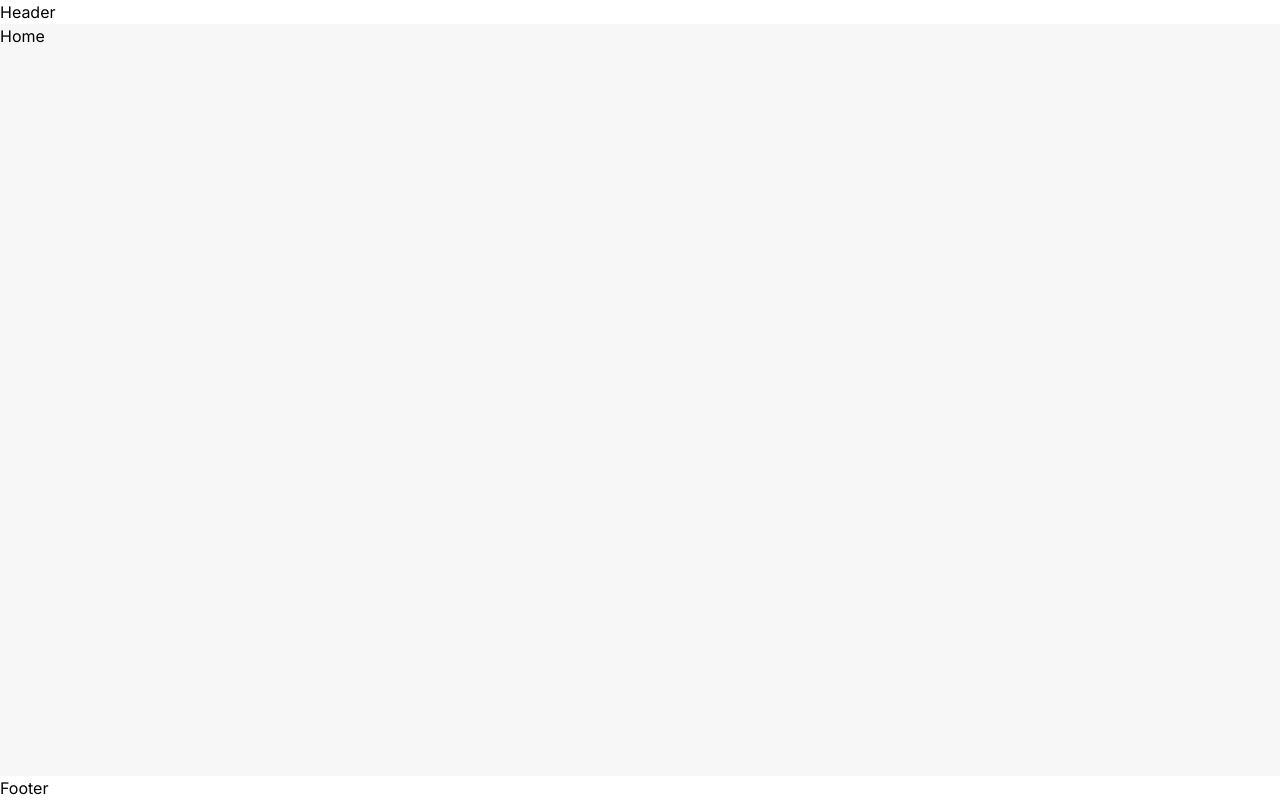
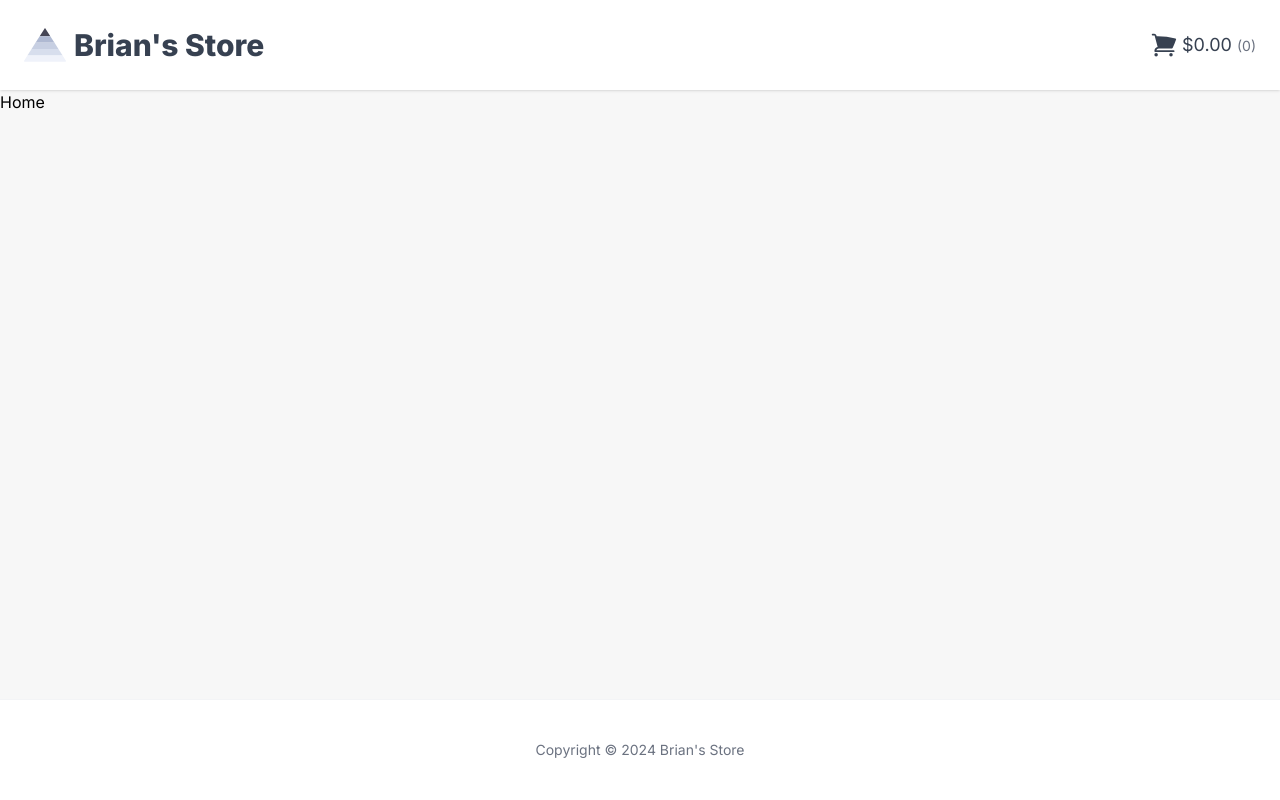
Before and after one commit to briankidd9design/e-commerce-site, a Next.js app: page / in a window 1280 px wide. Built offline with nearby package versions, Linux system fonts and the light colour scheme.

Commit message:
adds header, footer, metadata

```diff
--- a/package.json
+++ b/package.json
@@ -9,6 +9,7 @@
     "lint": "next lint"
   },
   "dependencies": {
+    "@heroicons/react": "^2.0.17",
     "next": "15.1.0",
     "nodemon": "^3.1.7",
     "react": "^19.0.0",
--- /dev/null
+++ b/src/components/Footer.js
@@ -0,0 +1,10 @@
+export default function Footer() {
+  const currentYear = new Date().getFullYear();
+  return (
+    <footer className="border-t border-gray-100 py-10 text-center">
+      <p className="text-sm text-gray-500">
+        Copyright &copy; {currentYear} Brian's Store
+      </p>
+    </footer>
+  );
+}
--- /dev/null
+++ b/src/components/Header.js
@@ -0,0 +1,24 @@
+import Logo from "./Logo";
+import Link from "next/link";
+import { ShoppingCartIcon } from "@heroicons/react/24/solid";
+
+export default function Header() {
+  return (
+    <header className="sticky top-0 bg-white z-10 shadow">
+      <div className="container mx-auto p-6 flex justify-between">
+        <Logo />
+        <Link
+          href="/cart"
+          className="flex items-center space-x-1 text-gray-700 hover:text-gray-900"
+        >
+          <div className="relative">
+            <ShoppingCartIcon className="w-7 h-7 flex-shrink-0" />
+          </div>
+          <p className="text-lg">
+            $0.00 <span className="text-sm text-gray-500">(0)</span>
+          </p>
+        </Link>
+      </div>
+    </header>
+  );
+}
--- a/src/components/Layout.js
+++ b/src/components/Layout.js
@@ -1,4 +1,7 @@
 import { Inter } from "next/font/google";
+import Header from "./Header";
+import Footer from "./Footer";
+import Meta from "./Meta";
 const inter = Inter({
   subsets: ["latin"],
   variable: "--font-inter",
@@ -8,9 +11,10 @@
 
   return (
     <div className={`${inter.variable} font-sans min-h-screen flex flex-col`}>
-      <header>Header</header>
+      <Meta />
+      <Header />
       <main className="flex-grow bg-[#f7f7f7] ">{children}</main>
-      <footer>Footer</footer>
+      <Footer />
     </div>
   );
 }
--- /dev/null
+++ b/src/components/Logo.js
@@ -0,0 +1,14 @@
+import Image from "next/image";
+import Link from "next/link";
+
+export default function Logo() {
+  return (
+    // Link allows us to nagigate from one page to another without doing a page reload.
+    <Link href="/" className="flex items-center space-x-2">
+      <Image src="/logo.svg" alt="logo" width={42} height={42} />
+      <span className="hidden sm:inline-block font-extrabold text-3xl text-gray-700">
+        Brian's Store
+      </span>
+    </Link>
+  );
+}
--- /dev/null
+++ b/src/components/Meta.js
@@ -0,0 +1,10 @@
+import Head from "next/head";
+
+export default function Meta() {
+  return (
+    <Head>
+      <title>BriansStore</title>
+      <link rel="icon" type="image/x-icon" href="/favicon.ico?v=1"></link>
+    </Head>
+  );
+}
```
Also changed, not shown: 1 other file (tests, documents, lock files or other folders).
